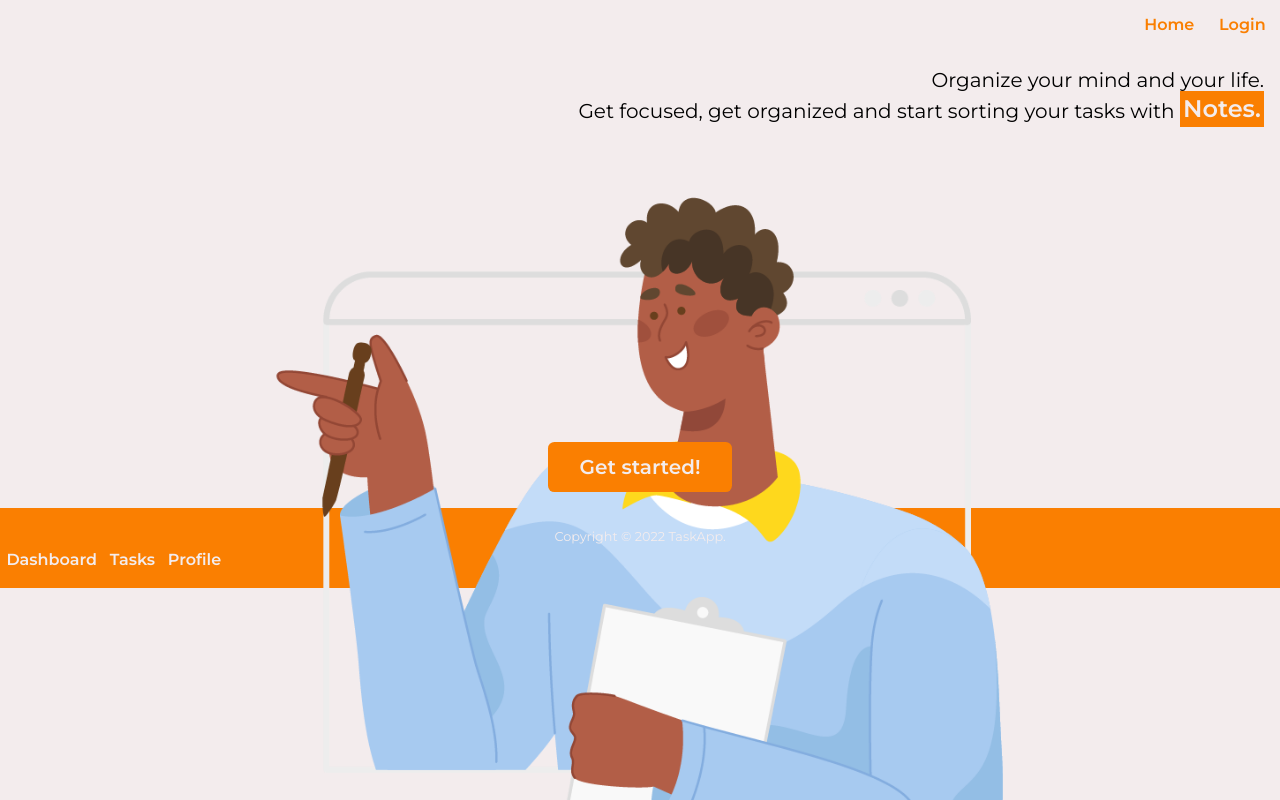
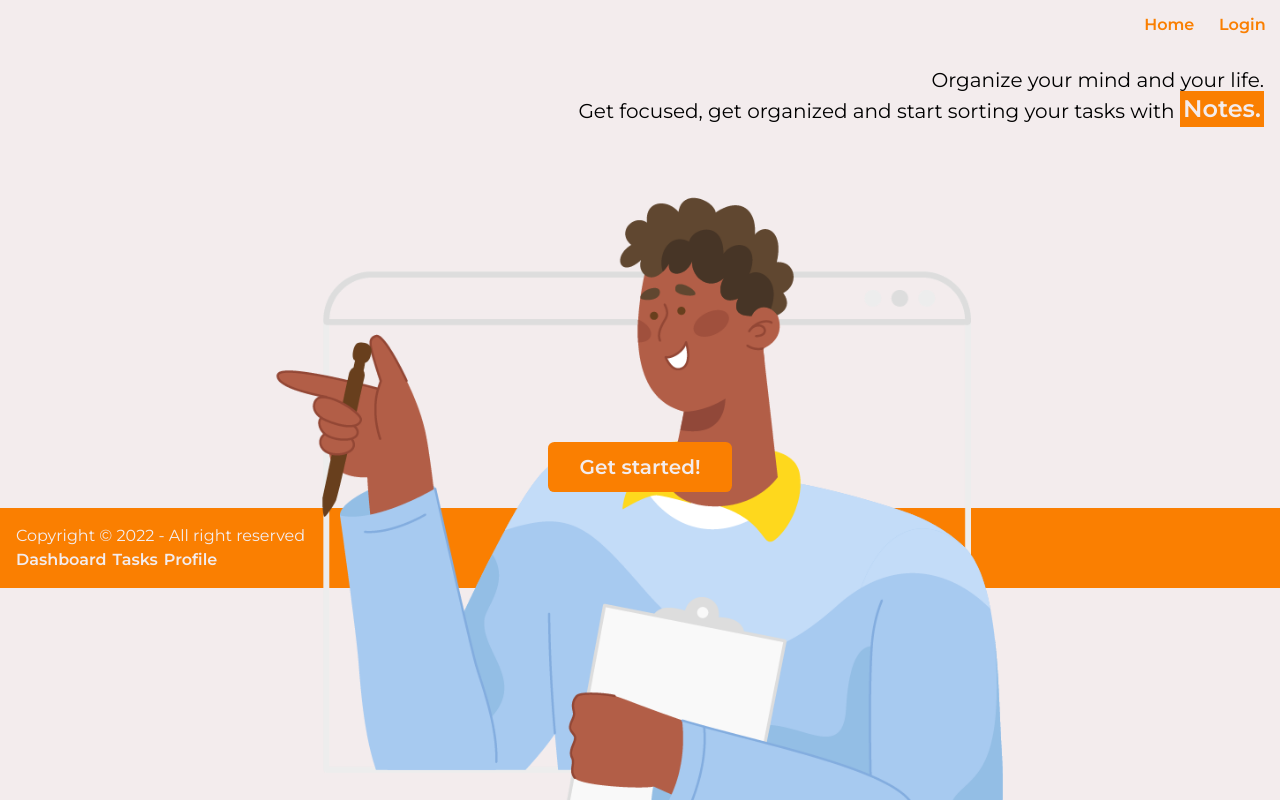
Before and after one commit to LocusNiger/open-bootcamp-project, a React (Vite) app: page / in a window 1280 px wide. Shown: the top 800 px of the page. Built offline with nearby package versions, Linux system fonts and the light colour scheme.

Commit message:
feat: styling footer

```diff
--- a/src/components/pure/MenuListItems.jsx
+++ b/src/components/pure/MenuListItems.jsx
@@ -7,10 +7,10 @@ export default function MenuListItems() {
         <Link className="footer-btn" to="/dashboard">
           Dashboard
         </Link>
-        <Link className="footer-btn" to="/tasks">
+        <Link className="footer-btn ml-1.5" to="/tasks">
           Tasks
         </Link>
-        <Link className="footer-btn" to="/profile">
+        <Link className="footer-btn ml-1.5" to="/profile">
           Profile
         </Link>
       </div>
--- a/src/components/pure/footer/Footer.jsx
+++ b/src/components/pure/footer/Footer.jsx
@@ -4,9 +4,9 @@ import "../../../styles/footer.scss";
 export default function Footer() {
   return (
     <>
-      <footer id="sticky-footer" className="flex-shrink-0 py-4 ">
-        <div className="container text-center">
-          <small>Copyright &copy; {new Date().getFullYear()} TaskApp.</small>
+      <footer className="footer footer-center p-4 text-base-content">
+        <div>
+          <p>Copyright &copy; {new Date().getFullYear()} - All right reserved </p>
         </div>
         <MenuListItems />
       </footer>
--- a/src/styles/footer.scss
+++ b/src/styles/footer.scss
@@ -1,8 +1,6 @@
 footer {
   background-color: #fa7f01;
   color: #f3eced;
-  // position: fixed;
-  // bottom: 0;
   width: 100%;
   height: auto;
 }
@@ -11,5 +9,5 @@ footer {
   color: #f3eced;
   font-weight: 600;
   text-decoration: none;
-  padding: 0.3rem 0.4rem;
+  padding: 0.3rem 0;
 }
```
